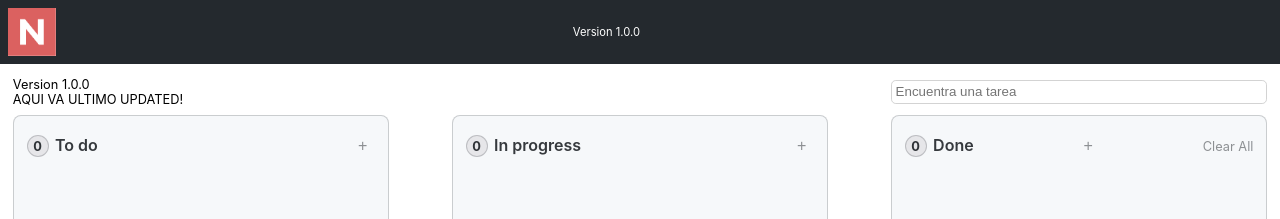
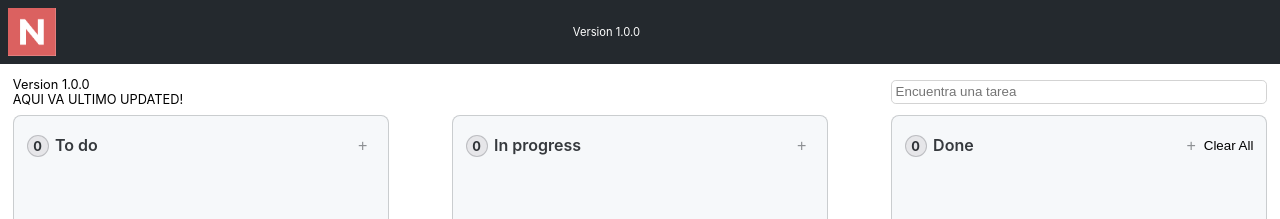
Before and after one commit to elenar10/kanbas, a React (Create React App) app in the folder kanbas-proyect/: page / in a window 1280 px wide. Shown: the top 219 px of the page. Built offline with nearby package versions, Linux system fonts and the light colour scheme.

Commit message:
actualizacion css clase 'remove Container' de button + and clear all

```diff
--- a/kanbas-proyect/src/components/task-list/index.jsx
+++ b/kanbas-proyect/src/components/task-list/index.jsx
@@ -45,8 +45,11 @@ function TaskList(props) {
                         <div className="counter">{task.filter(e => props.title === e.estado).length}</div>
                         <h3 className="task__title">{props.title}</h3>
                     </div>
-                    <button className="button__add" onClick={openForm}>+</button>
-                    {props.remove}
+                    <div className="remove__container">
+                        <button className="button__add" onClick={openForm}>+</button>
+                        <button
+                            className="btn_clearAll">{props.remove}</button>
+                    </div>
                 </div>
                 {addTask ? <Form onUpdateTaskList={drawTaskList} titleTask={props.title}></Form> : ' '}
                 {task.map((e) => props.title === e.estado ? <TaskCard key={e.id} results={e} onUpdateTaskList={() => draw ? setDraw(false) : setDraw(true)}></TaskCard> : '')}
```
